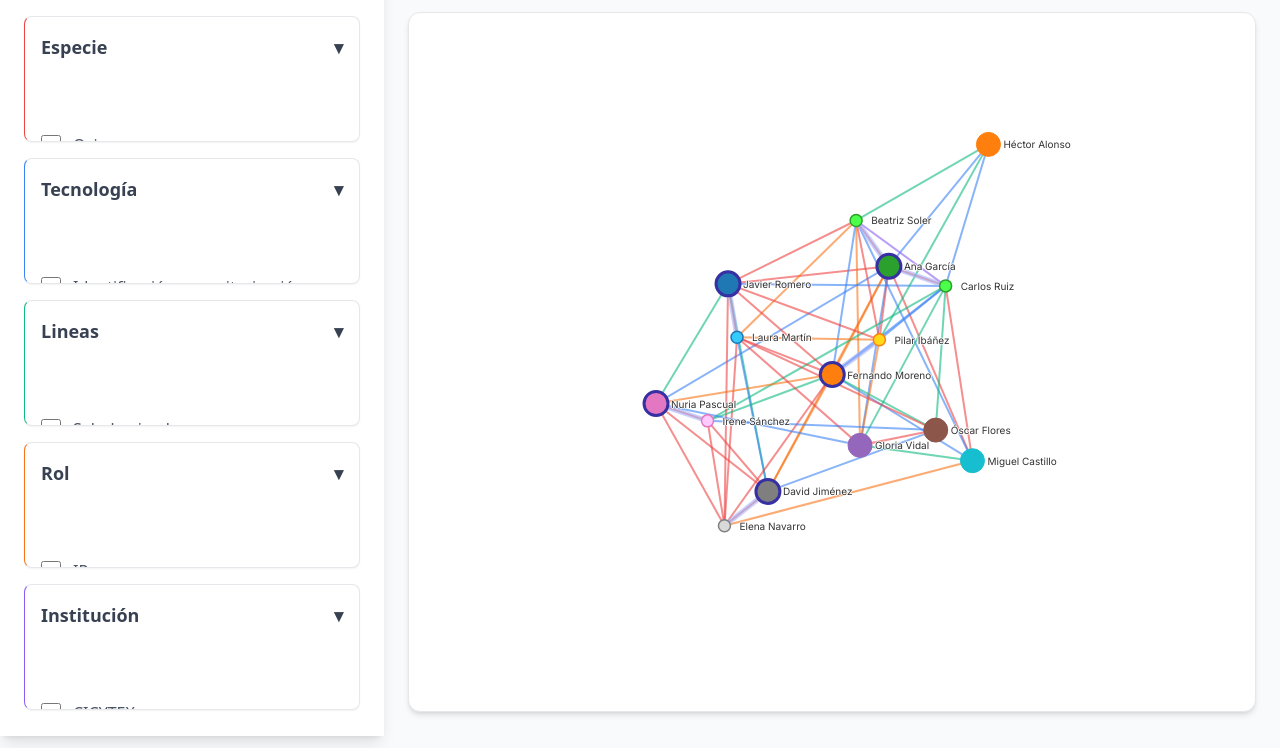
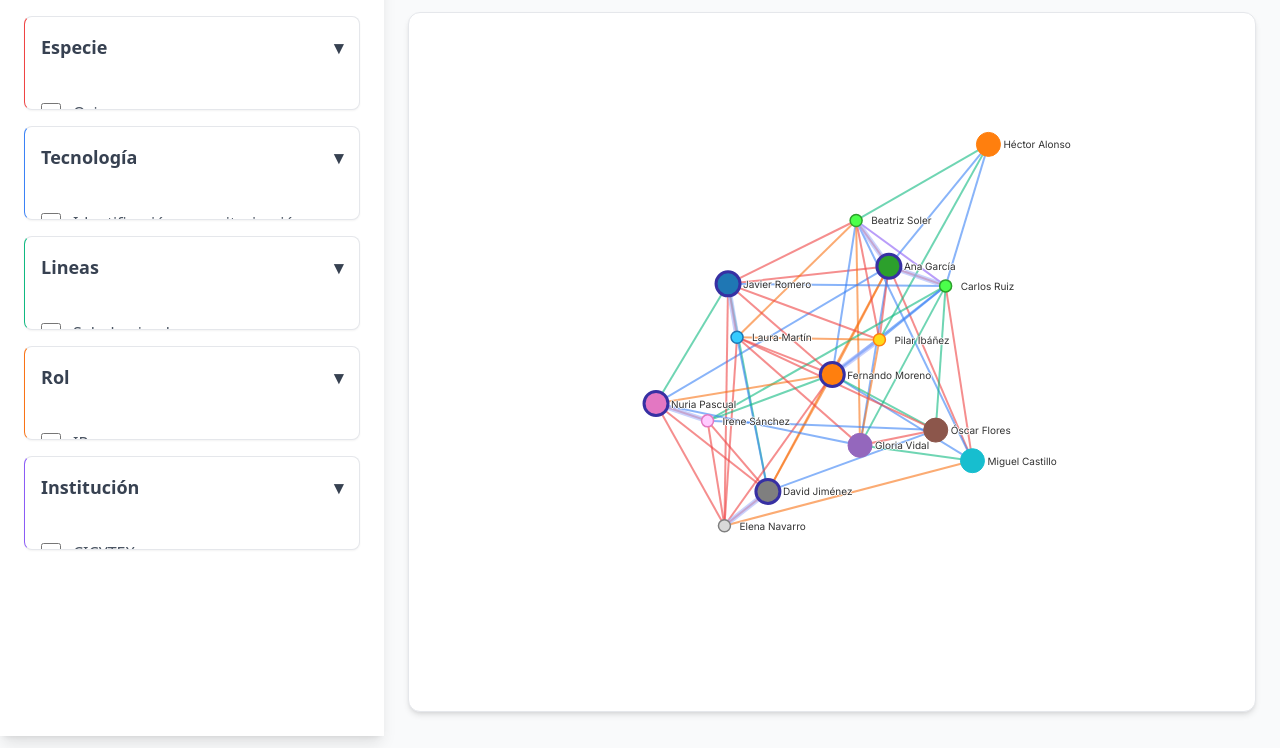
Before and after one commit to VLS76/Red-v5, a plain HTML site: page index.html in a window 1280 px wide. Shown: the part 64-812 px from the top of the page. Drawn offline with nearby package versions, Linux system fonts and the light colour scheme.

Commit message:
Update style.css

```diff
--- a/style.css
+++ b/style.css
@@ -23,7 +23,7 @@ body {
     max-height: 0;
     overflow: hidden;
     transition: max-height 0.3s ease-out;
-    padding-top: 3rem; /* Añadido para el espaciado superior del contenido */
+    padding-top: 1rem; /* Añadido para el espaciado superior del contenido */
 }
 
 /* Estilos para los elementos del grafo de red */
@@ -71,8 +71,8 @@ body {
 }
 
 /* Colores de borde personalizados para cada categoría de filtro */
-.border-especie { border-left: 5px solid #ef4444; }
-.border-tecnologia { border-left: 5px solid #3b82f6; }
-.border-lineas { border-left: 5px solid #10b981; }
-.border-rol { border-left: 5px solid #f97316; }
-.border-institucion { border-left: 5px solid #8b5cf6; }
+.border-especie { border-left: 3px solid #ef4444; }
+.border-tecnologia { border-left: 3px solid #3b82f6; }
+.border-lineas { border-left: 3px solid #10b981; }
+.border-rol { border-left: 3px solid #f97316; }
+.border-institucion { border-left: 3px solid #8b5cf6; }
```
